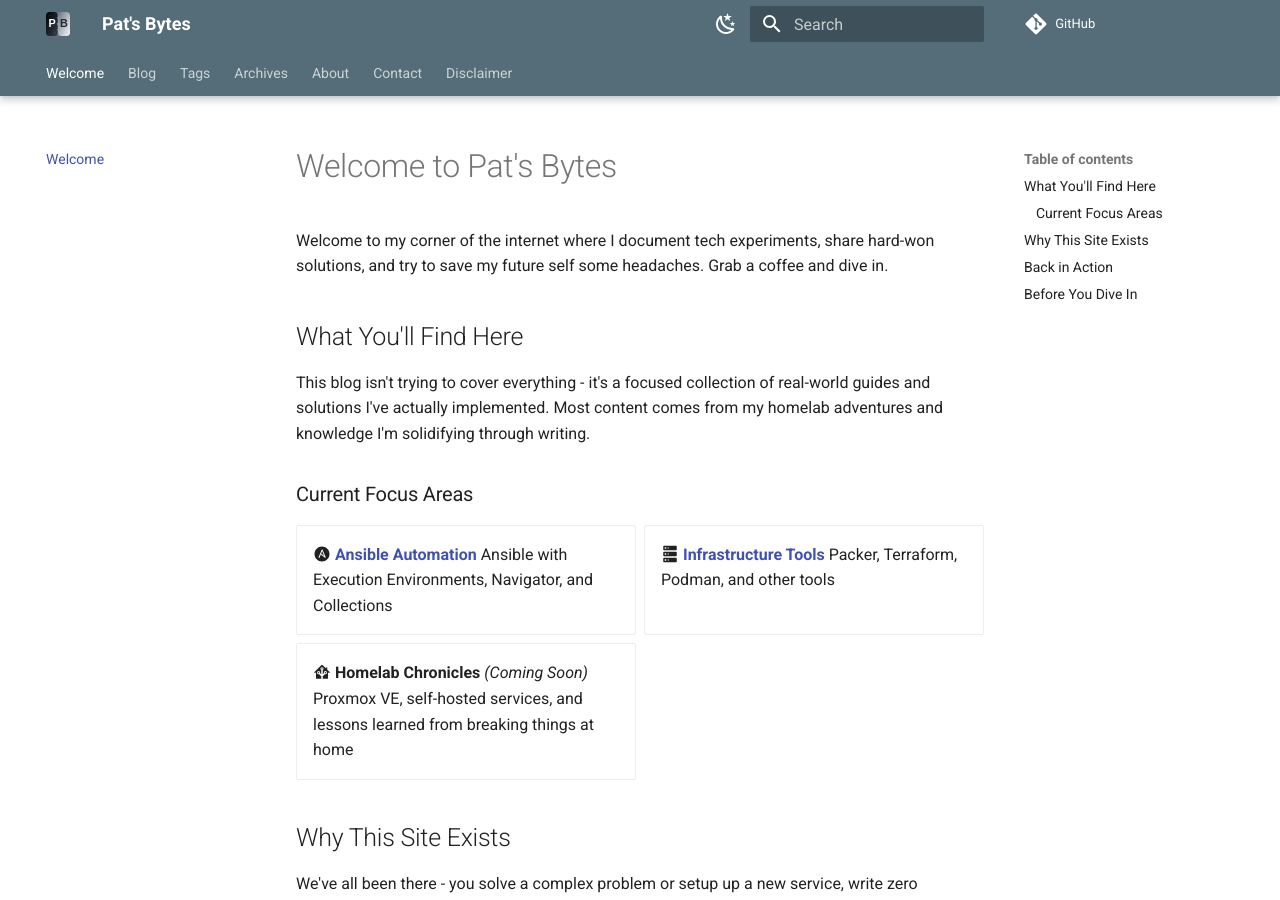
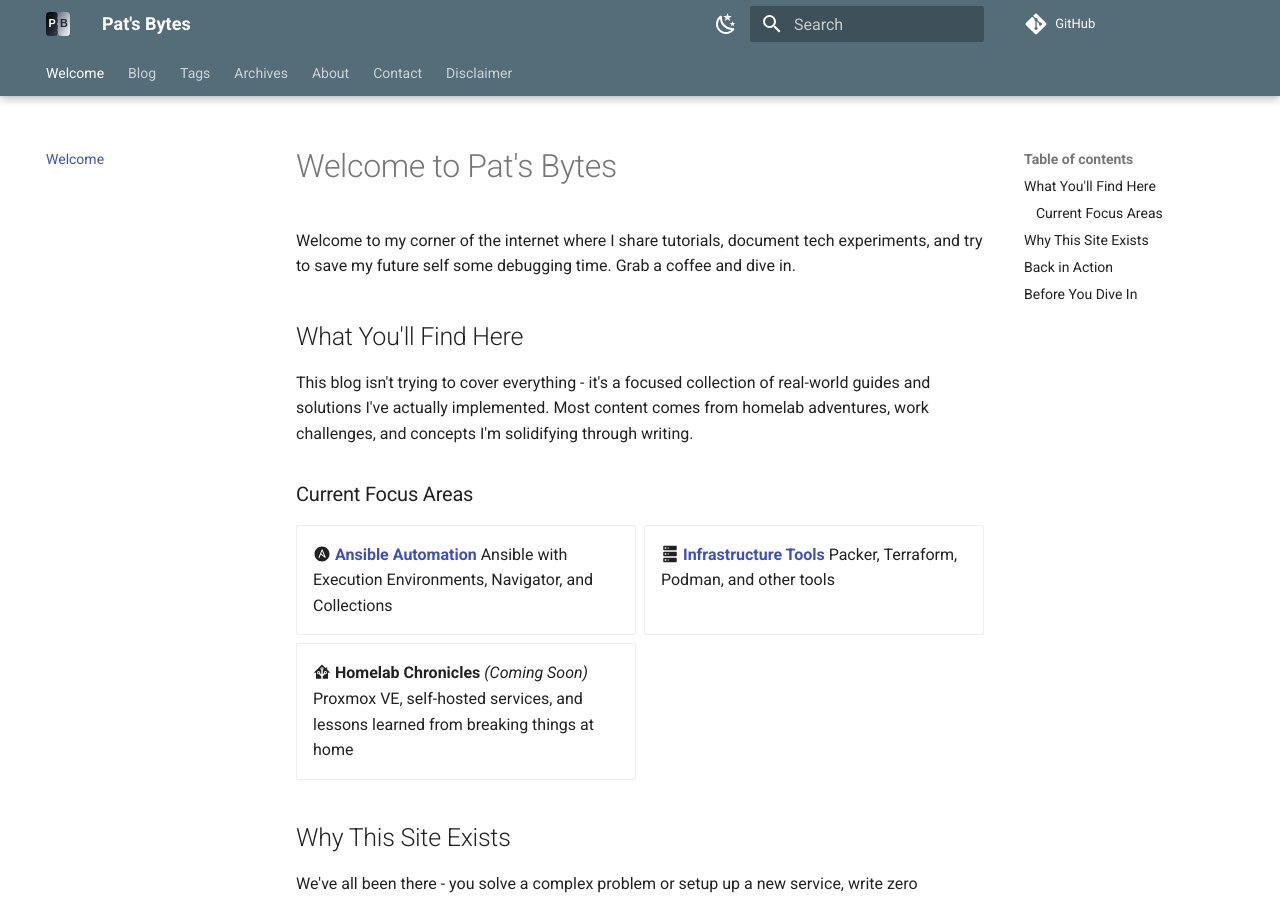
Before and after one commit to ravenawk/new_pb, an MkDocs documentation site: the page built from docs/index.md, in a window 1280 px wide and 900 px high. Built offline with MkDocs 1.6.1 and Material for MkDocs 9.7.7, drawn with Linux system fonts in a browser that asks for light colours; comment, search, counter and statistics services are not loaded.

Commit message:
Cleaned up home page

```diff
--- a/docs/index.md
+++ b/docs/index.md
@@ -3,12 +3,12 @@ title: Welcome
 ---
 # Welcome to Pat's Bytes
 
-Welcome to my corner of the internet where I document tech experiments, share hard-won solutions, and try to save my future self some headaches. Grab a coffee and dive in.
+Welcome to my corner of the internet where I share tutorials, document tech experiments, and try to save my future self some debugging time. Grab a coffee and dive in.
 
 ## What You'll Find Here
 
 This blog isn't trying to cover everything - it's a focused collection of real-world guides and solutions I've actually implemented.
-Most content comes from my homelab adventures and knowledge I'm solidifying through writing.
+Most content comes from homelab adventures, work challenges, and concepts I'm solidifying through writing.
 
 ### Current Focus Areas
 
```
